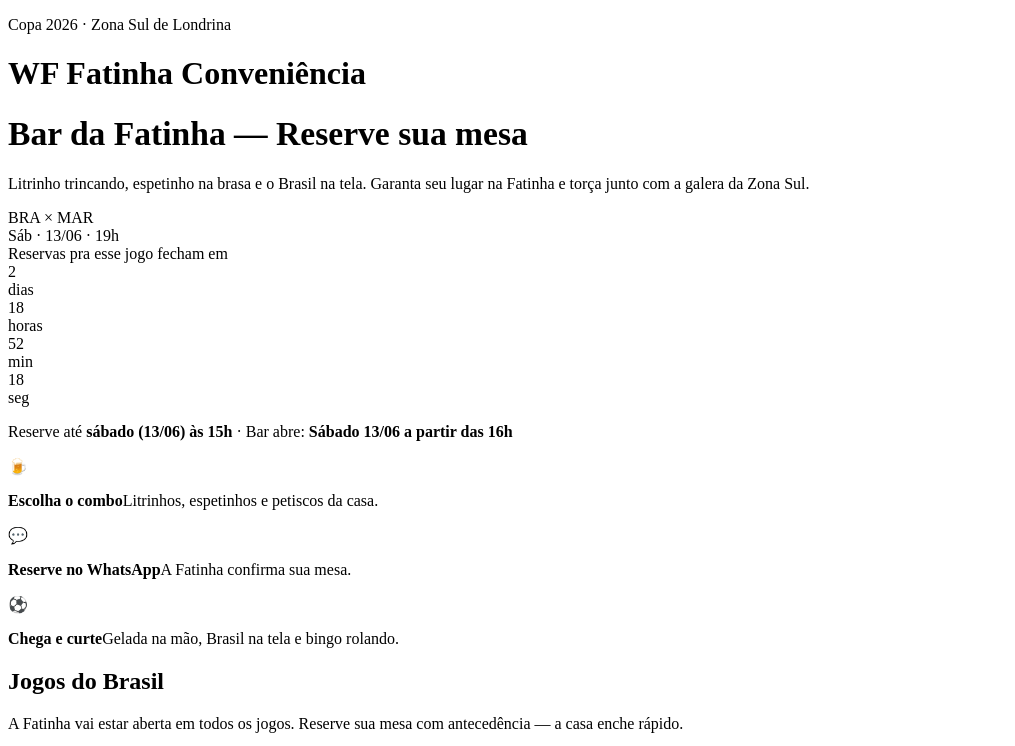
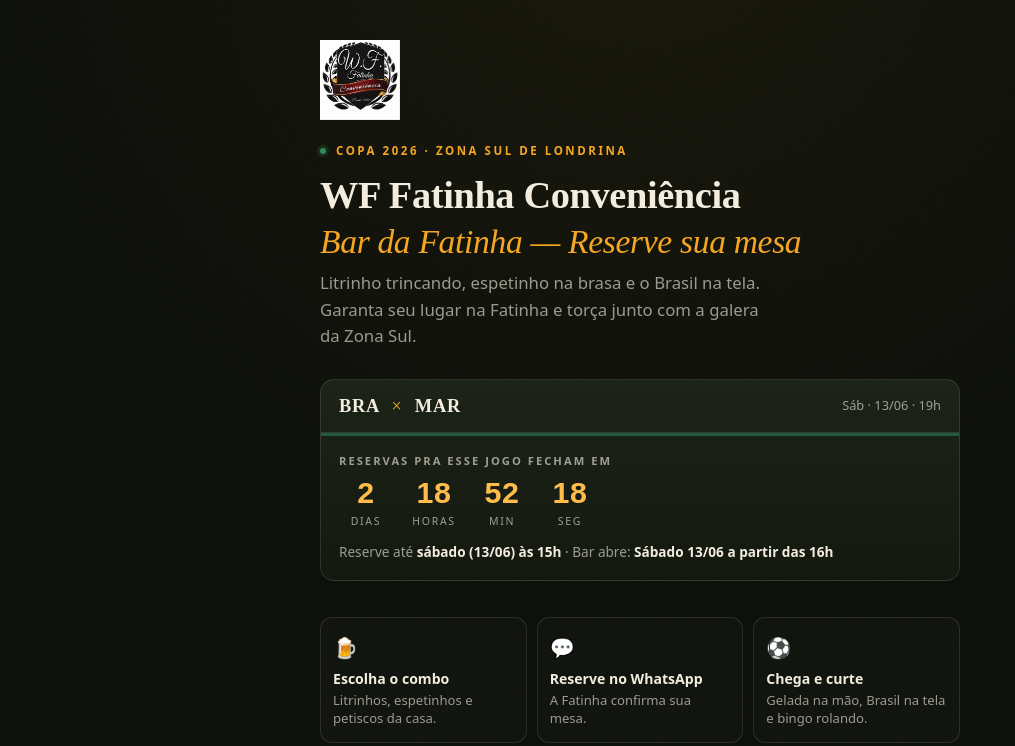
Before and after one commit to vendaflux/wffatinha, a plain HTML site: page reserva-copa-wffatinha.html in a window 1280 px wide. Shown: the top 746 px of the page, without its empty margins (0-1015 px from the left). Drawn offline with Linux system fonts and the light colour scheme.

Commit message:
Update reserva-copa-wffatinha.html

```diff
--- a/reserva-copa-wffatinha.html
+++ b/reserva-copa-wffatinha.html
@@ -2,7 +2,7 @@
 <html lang="pt-BR">
 <head>
 <meta charset="UTF-8">
-<meta http-equiv="Content-Security-Policy" content="default-src 'none'; style-src 'unsafe-inline'; style-src-elem 'self' https://fonts.googleapis.com; font-src 'self' https://fonts.gstatic.com; script-src 'unsafe-inline'; img-src data:; connect-src https://fonts.googleapis.com https://fonts.gstatic.com;">
+<meta http-equiv="Content-Security-Policy" content="default-src 'none'; style-src 'self' 'unsafe-inline' https://fonts.googleapis.com; font-src 'self' https://fonts.gstatic.com; script-src 'unsafe-inline'; img-src data: https://raw.githubusercontent.com; connect-src https://fonts.googleapis.com https://fonts.gstatic.com;">
 <meta name="viewport" content="width=device-width, initial-scale=1.0">
 <title>Copa 2026 na Fatinha · WF Fatinha Conveniência — Reserve sua mesa</title>
 <meta name="description" content="Reserve sua mesa na WF Fatinha Conveniência para os jogos do Brasil. Litrinhos trincando, espetinhos na brasa e a galera da Zona Sul unida.">
@@ -50,12 +50,14 @@
 .muted{color:var(--espuma-suave)}
 
 /* ---------- hero ---------- */
-.hero{padding:52px 0 28px;text-align:left}
+.hero{padding:40px 0 28px;text-align:left}
 .hero .eyebrow{display:flex;align-items:center;gap:10px;margin-bottom:14px}
 .eyebrow .dot{width:6px;height:6px;border-radius:50%;background:var(--verde);box-shadow:0 0 0 3px rgba(46,139,87,.2)}
 .hero h1{font-size:clamp(2.3rem,8vw,3.3rem);margin-bottom:6px}
 .hero h1 .fino{font-weight:400;font-style:italic;color:var(--cerveja)}
 .hero .sub{font-size:1.05rem;color:var(--espuma-suave);max-width:46ch;margin-top:10px}
+.logo-hero{display:block;height:clamp(52px,14vw,80px);width:auto;object-fit:contain;margin-bottom:22px}
+#h-marca{font-size:clamp(1.6rem,5vw,2.4rem)}
 
 /* ---------- placar de reservas ---------- */
 .placar{margin:30px 0 8px;border:1px solid var(--linha);border-radius:var(--radius);
@@ -181,6 +183,7 @@
 
   <!-- ================= HERO ================= -->
   <header class="hero">
+    <img src="https://raw.githubusercontent.com/vendaflux/wffatinha/refs/heads/main/logo-wf.png" alt="WF Fatinha Conveniência" class="logo-hero">
     <p class="eyebrow"><span class="dot" aria-hidden="true"></span> Copa 2026 · Zona Sul de Londrina</p>
     <h1 id="h-marca">WF Fatinha Conveniência</h1>
     <h1 style="font-size:clamp(1.5rem,5.5vw,2.1rem)"><span class="fino">Bar da Fatinha — Reserve sua mesa</span></h1>
@@ -266,13 +269,13 @@
     nome: "WF Fatinha Conveniência",
     apelido: "Bar da Fatinha",
     cidade: "Zona Sul · Londrina · PR",
-    horario: "Seg a Dom, das 09h às 00h",
+    horario: "Qua a Dom, das 09h às 23h",
   },
   // WhatsApp da Fatinha — 55 + DDD + número, só dígitos
   whatsapp: "5543984366762",
   credito: {
     nome: "Walter Miranda · Com Propósito",
-    url: "https://wa.me/5543988616329", // ⚠️ AJUSTAR: WhatsApp do desenvolvedor
+    url: "https://wa.me/5543984366762", // ⚠️ AJUSTAR: WhatsApp do desenvolvedor
   },
   // Jogos do Brasil na fase de grupos — Copa 2026 (horário de Brasília)
   // limite = até quando aceitar reserva (antes do bar abrir pra aquele jogo)
```
